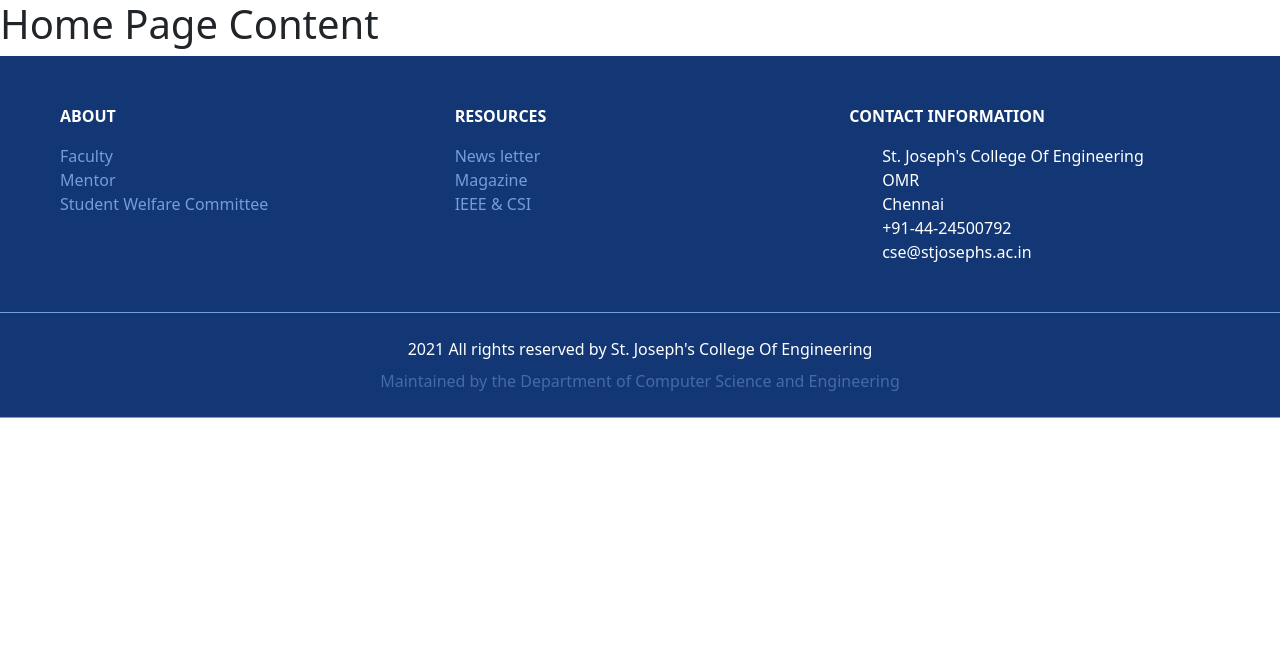
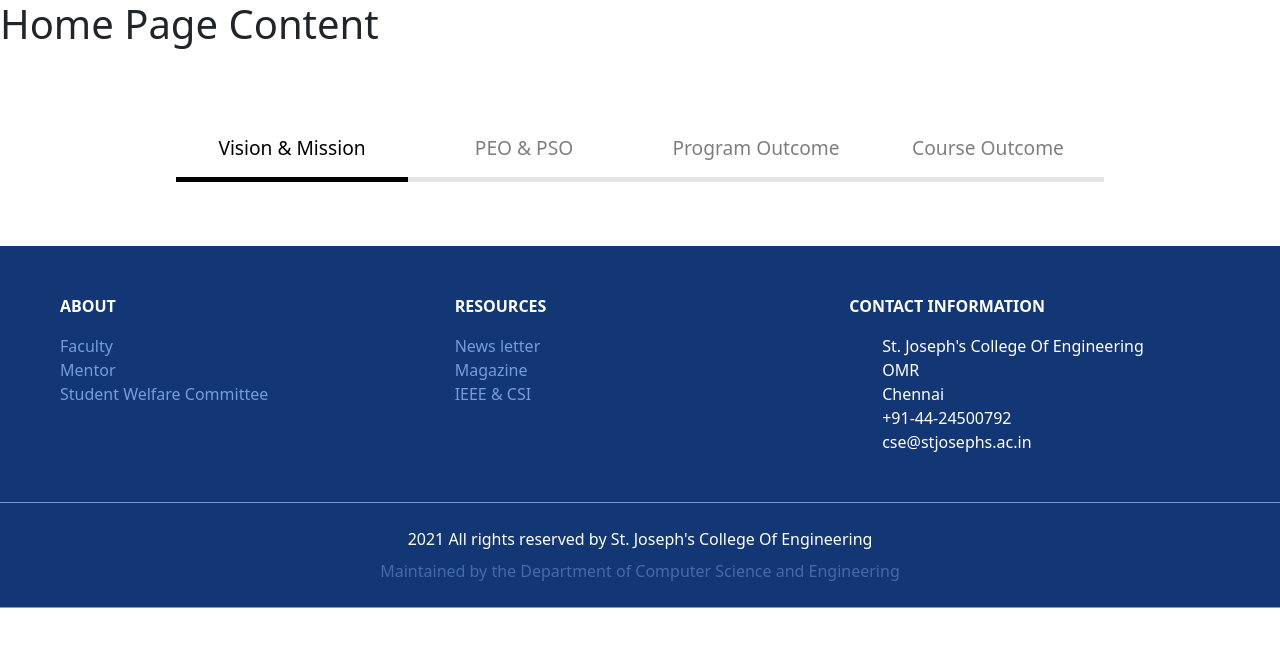
Before and after one commit to adityan2851/cs_site, a React (Create React App) app in the folder cs_site_react/: page / in a window 1280 px wide. Shown: the top 646 px of the page. Built offline with nearby package versions, Linux system fonts and the light colour scheme.

Commit message:
banner bug fix

```diff
--- a/cs_site_react/src/components/footer.jsx
+++ b/cs_site_react/src/components/footer.jsx
@@ -1,7 +1,4 @@
 import React from 'react'
-
-
-
 
 const Footer = () => {
     return (
--- a/cs_site_react/src/components/visionAndMission.jsx
+++ b/cs_site_react/src/components/visionAndMission.jsx
@@ -1,8 +1,6 @@
 import React from "react";
 
-const visionAndMission = () => {
-
-
+const VisionAndMission = () => {
 
     return (
 
@@ -78,4 +76,4 @@
     );
 }
 
-export default visionAndMission;
+export default VisionAndMission;
--- a/cs_site_react/src/screens/HomePage/HomePage.js
+++ b/cs_site_react/src/screens/HomePage/HomePage.js
@@ -1,15 +1,12 @@
 import React from 'react';
-import visionAndMission from '../../components/visionAndMission';
+import VisionAndMission from '../../components/visionAndMission';
 import Footer from '../../components/footer';
-
-
-
 
 const HomePage = () => {
     return (
         <div>
             <h1>Home Page Content</h1>
-            <visionAndMission />
+            <VisionAndMission />
             <Footer/>
         </div>
     )
```
